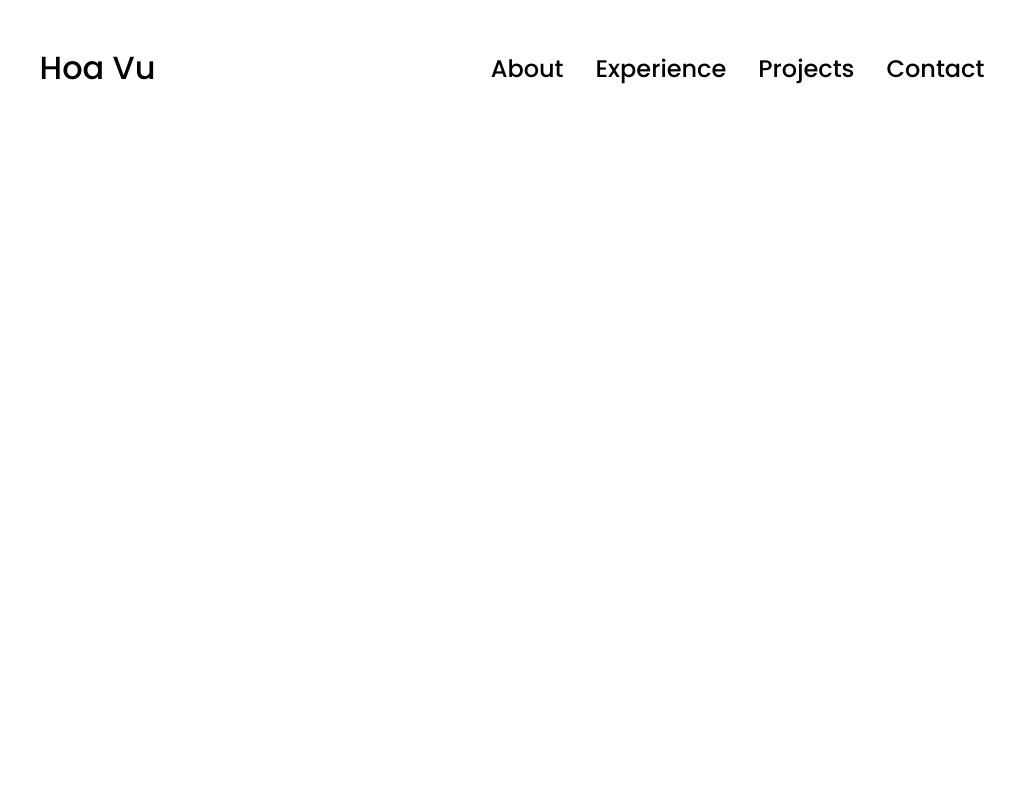
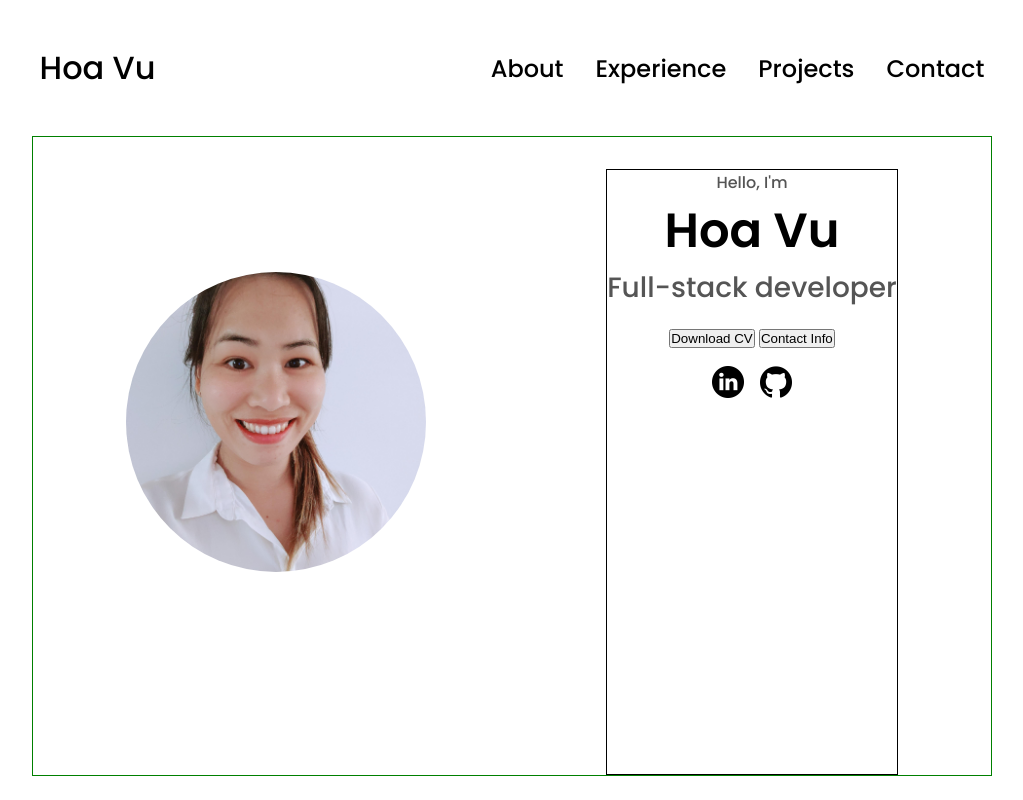
Before and after one commit to vtthoapl/Hoa-portfolio, a plain HTML site: page index.html in a window 1280 px wide. Shown: the whole page, without its empty margins (128-1151 px from the left). Drawn offline with Linux system fonts and the light colour scheme; a web font is replaced by a local one.

Commit message:
profile pic fixed

```diff
--- a/index.html
+++ b/index.html
@@ -36,6 +36,24 @@
             </div>
         </div>
     </nav>
+    <section id="profile">
+        <div class="section__pic-container">
+            <img id="profile__pic" src="./assets/hoa-smiling -cv photo.jpg" alt="Hoa Vu profole picture"/>
+        </div>
+        <div class="section__text">
+            <p class="section__text__p1">Hello, I'm</p>
+            <h1 class="title">Hoa Vu</h1>
+            <p class="section__text__p2">Full-stack developer</p>
+            <div class="btn-container">
+                <button class="btn btn-color-2" onclick="window.open('./assets/resume-example.pdf')">Download CV</button>
+                <button class="btn btn-color-1" onclick="location.href('./#contact')">Contact Info</button>
+            </div>
+            <div id="social-container">
+                <img src="./assets/linkedin.png" alt="My linkedIn profile" class="icon" onclick="location.href='https://www.linkedin.com/in/hoa-vu-336660252/'" />
+                <img src="./assets/github.png" alt="My github profile" class="icon" onclick="location.href='https://github.com/vtthoapl'" />
+            </div>
+        </div>
+    </section>
 
     <script src="script.js"></script>
 </body>
--- a/script.js
+++ b/script.js
@@ -3,5 +3,4 @@ function toggleMenu() {
     const menu = document.querySelector(".menu-links")
     menu.classList.toggle("open")
     icon.classList.toggle("open")
-    console.log("*****", menu.open)
 }
--- a/style.css
+++ b/style.css
@@ -140,3 +140,76 @@ font-size: 2rem;
 .hamburger-icon span:last-child {
     transform: none;
 }
+
+/* SECTION */
+
+section {
+    padding-top: 4vh;
+    height: 96vh;
+    margin: 0 10rem;
+    box-sizing: border-box;
+    border: solid 1px red;
+    min-height: fit-content;
+}
+
+/* .section-container{
+    display: flex;
+    border: solid 1px blue;
+} */
+
+#profile {
+    display: flex;
+    border: solid 1px green;
+    justify-content: center;
+    gap: 5rem;
+    height: 80vh;
+    box-sizing: border-box;
+}
+
+/* PROFILE SELECTION */
+
+.section__pic-container {
+    display: flex;
+    height: 400px;
+    width: 400px;
+    margin: auto 0
+}
+
+#profile__pic {
+    border-radius: 50%;
+    width: 300px;
+    height: 300px;
+    object-fit: cover;
+}
+
+.section__text{
+text-align: center;
+align-items: center;
+border: 1px solid black;
+}
+
+.section__text__p1 {
+    text-align: center;
+}
+.section__text__p2{
+    font-size: 1.75rem;
+    margin-bottom: 1rem;
+}
+.title{
+    font-size: 3rem;
+    text-align: center;
+}
+
+#social-container {
+    display: flex;
+    justify-content: center;
+    margin-top: 1rem;
+    gap: 1rem;
+}
+
+/* ICONS */
+
+.icon {
+    cursor: pointer;
+    height: 2rem;
+}
```
Also changed, not shown: assets/hoa-smiling -cv photo.jpg (added).
